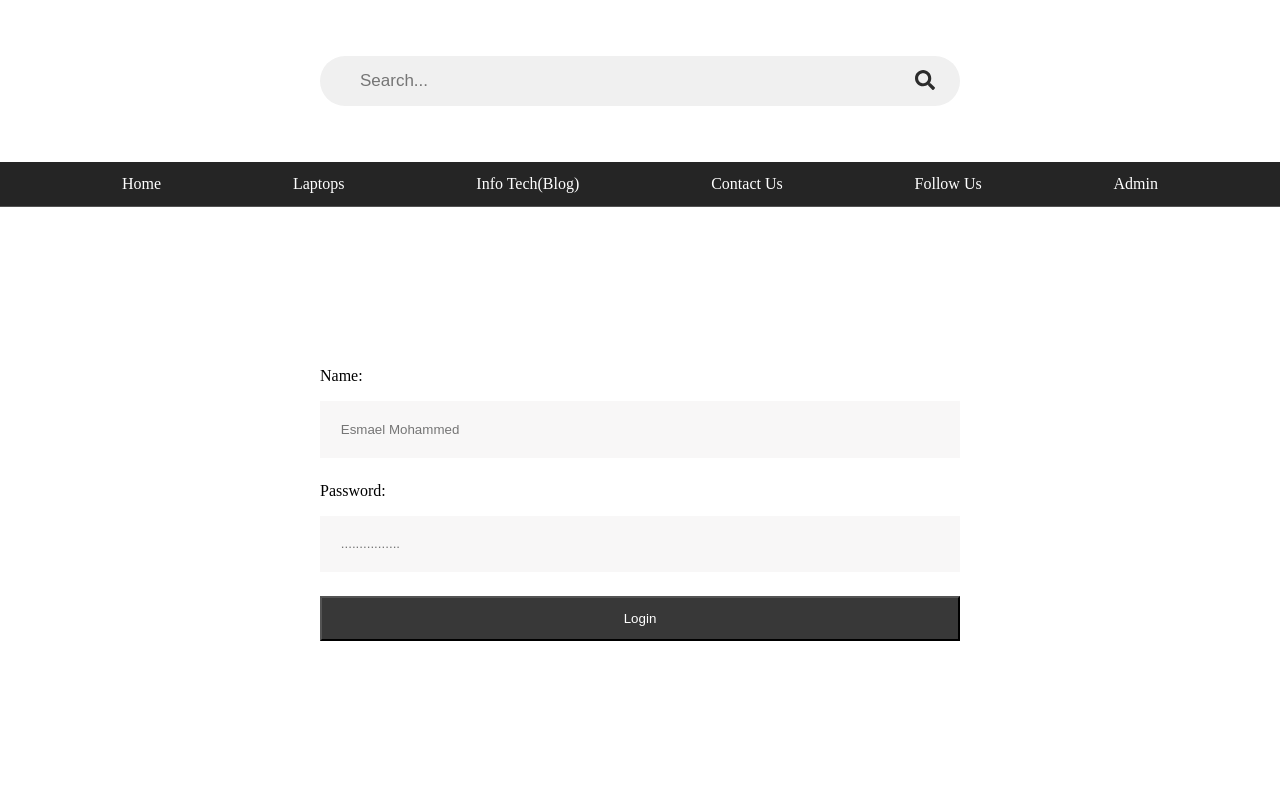
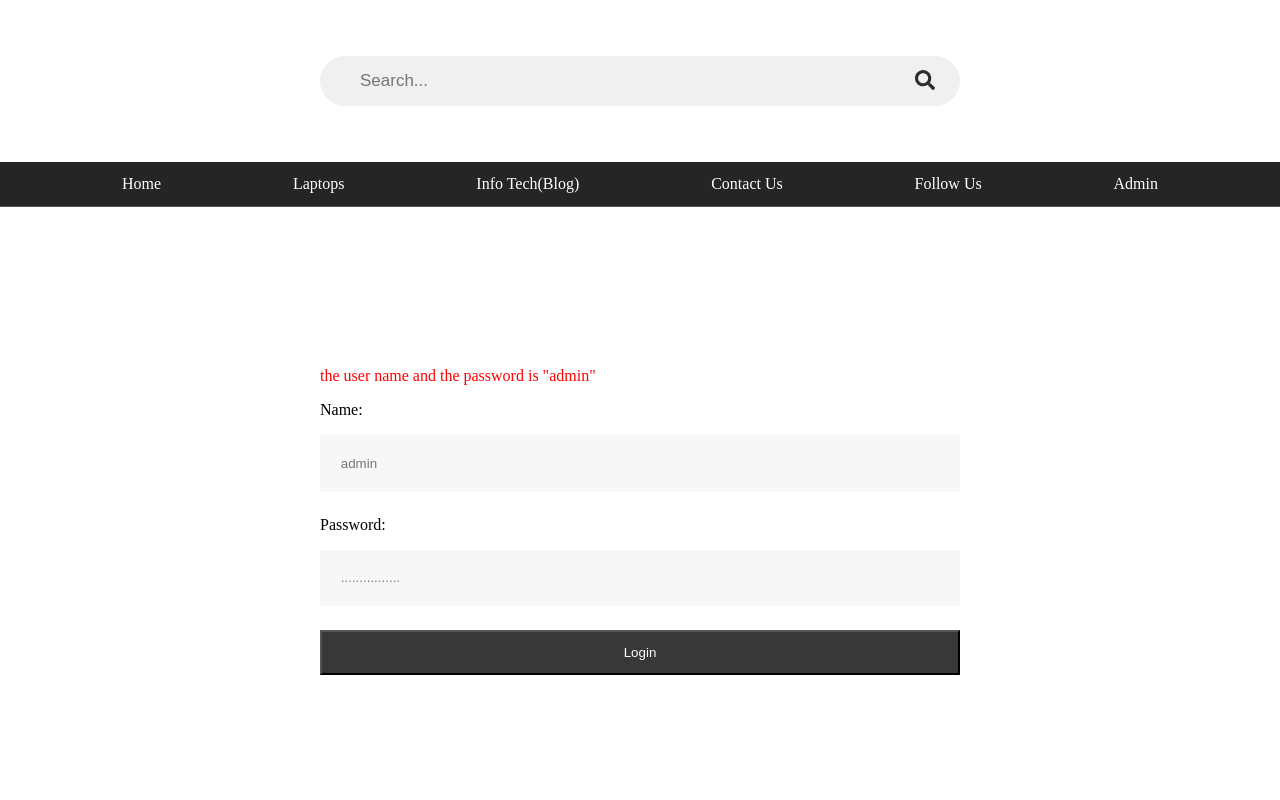
Before and after one commit to esmaelmoh/mern-pc-shopping-frontend, a React (Create React App) app: page /login in a window 1280 px wide. Shown: the top 800 px of the page. Built offline with nearby package versions, Linux system fonts and the light colour scheme.

Commit message:
login updated

```diff
--- a/src/pages/Blog/BlogCard.jsx
+++ b/src/pages/Blog/BlogCard.jsx
@@ -18,7 +18,7 @@ const BlogCard = ({blog}) => {
 
   return (
          <>
-              <h2 className='blog-title'>{blog.title}</h2>
+              <h3 className='blog-title'>{blog.title}</h3>
                         <p className='blog-des'>{readmore?blog.desc:blog.desc.substring(0,300)} <span style={{color:'rgb(255, 0, 106)',cursor:
                       'pointer'}} onClick={()=>setReadmore(!readmore)}>{readmore?'readless':'readmore'}</span> </p>
                               {admin&&(
@@ -27,7 +27,7 @@ const BlogCard = ({blog}) => {
                                 <button className='btn-d' onClick={handleDelete}>Delete</button>
                             </div>
                               )}
-              <p style={{color:'grey',textTransform:'lowercase'}}>{admin&&admin.username}</p>
+              {/* <p style={{color:'grey',textTransform:'lowercase'}}>{admin&&admin.username}</p> */}
 
     </>
   )
--- a/src/pages/Login/Login.jsx
+++ b/src/pages/Login/Login.jsx
@@ -32,10 +32,9 @@ const Login = () => {
     <div>
 
     <form action="" className='login-form' onSubmit={handleSubmit}>
+        <p style={{color:'red'}}>the user name and the password is "admin"</p>
         <label htmlFor="">Name:</label>
-        <input className='login-field' required type="text" name="" placeholder='Esmael Mohammed' ref={userRef} id="" />
-        {/* <label htmlFor="">Email Address</label>
-        <input type="text" name="" placeholder='Esmael Mohammed' id="" /> */}
+        <input className='login-field' required type="text" name="" placeholder='admin' ref={userRef} id="" />
         <label htmlFor="">Password:</label>
         <input className='login-field' required type="password" name="" placeholder='................'  ref={passwordRef} id="" />
         <button type="submit" className='login-btn'>Login </button>
```
